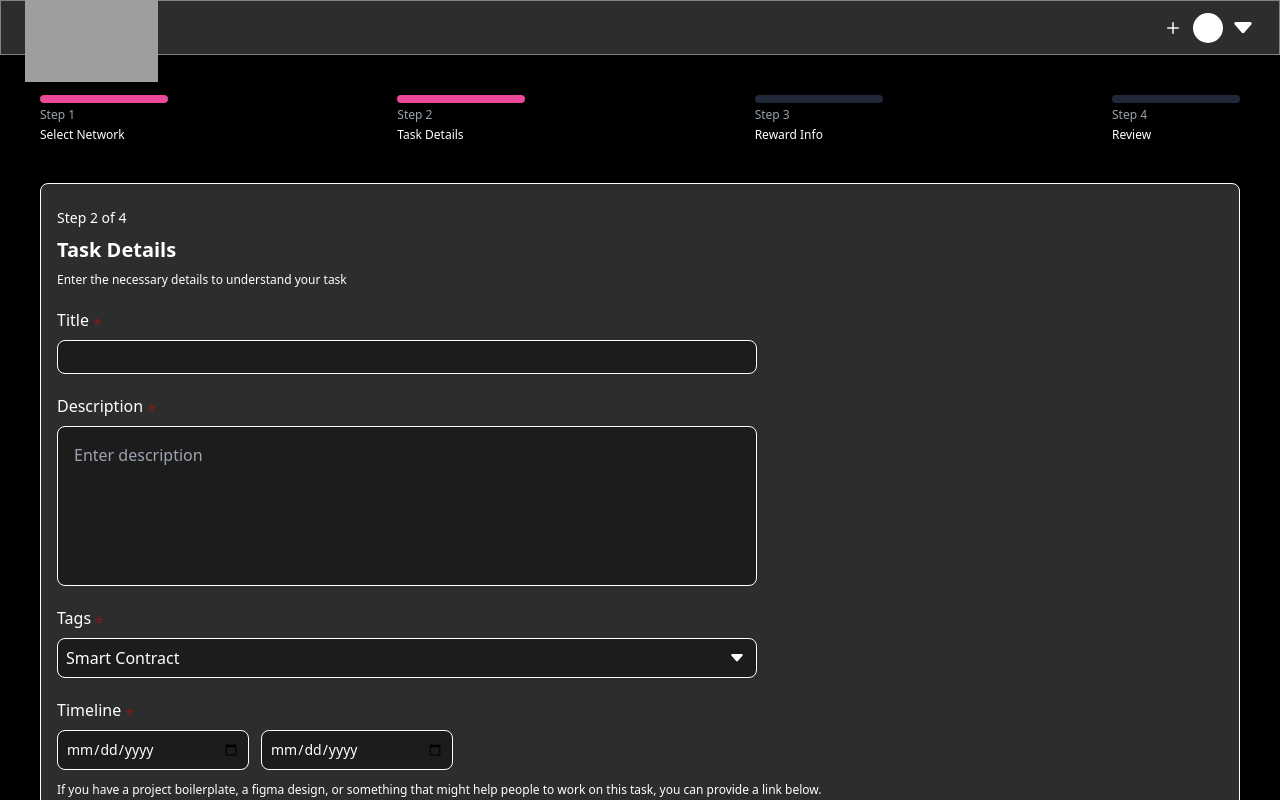
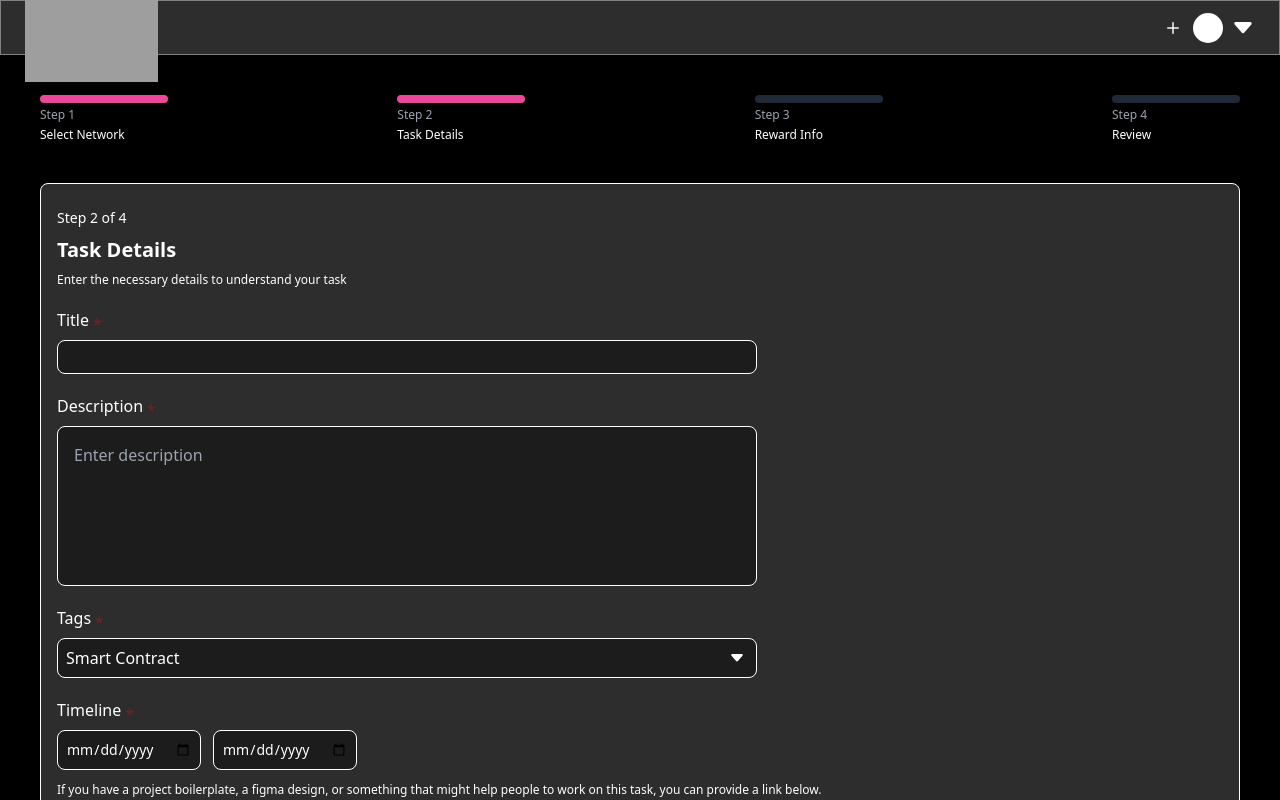
Before and after one commit to Johnpii1/bounty_project, a plain HTML site: page create.html in a window 1280 px wide. Both pictures are taken after a click on the button "Next". Shown: the top 800 px of the page. Drawn offline with nearby package versions, Linux system fonts and the light colour scheme; grey boxes are pictures that could not be loaded; a web font is replaced by a local one.

```diff
--- a/create.html
+++ b/create.html
@@ -232,14 +232,14 @@
                 <input
                     type="date"
                     id="startDate"
-                    class="border border-white w-[15vw] h-[40px] bg-[#1c1c1c] rounded-lg px-2 text-white text-sm"
+                    class="border border-white w-fit  h-[40px] bg-[#1c1c1c] rounded-lg px-2 text-white text-sm"
                 >
 
                 <!-- END DATE -->
                 <input
                     type="date"
                     id="endDate"
-                    class="border border-white w-[15vw] h-[40px] bg-[#1c1c1c] rounded-lg px-2 text-white text-sm"
+                    class="border border-white w-fit h-[40px] bg-[#1c1c1c] rounded-lg px-2 text-white text-sm"
                 >
 
             </div>
```
